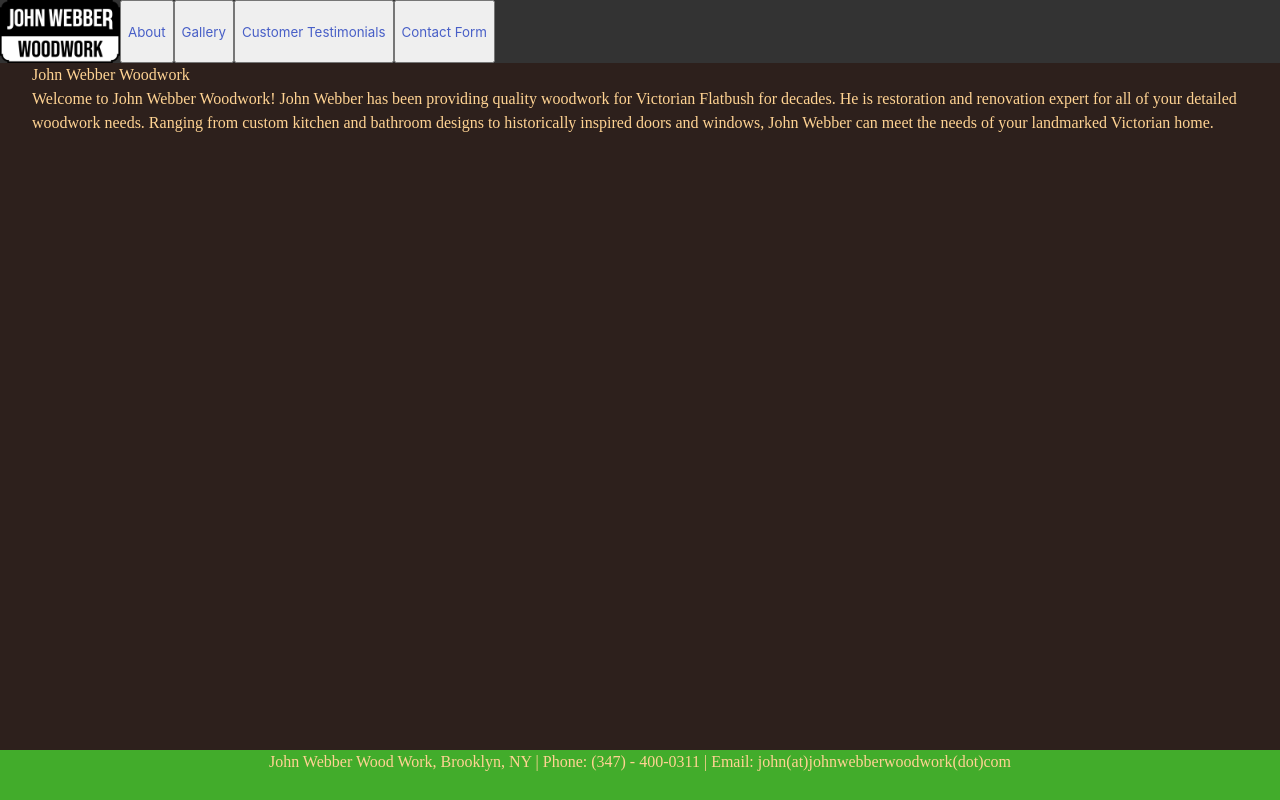
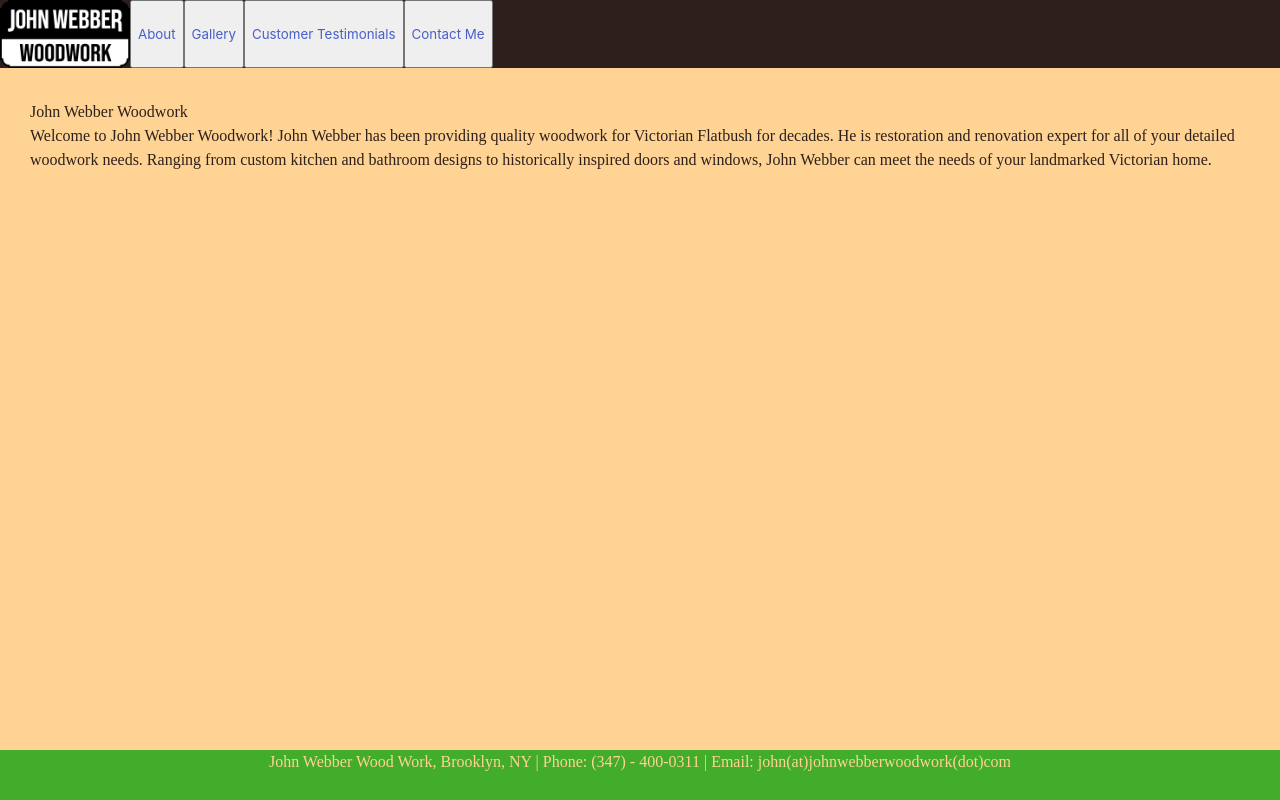
Before and after one commit to elizlotto/webberwoodwork, a React (Create React App) app in the folder client/: page /#/ in a window 1280 px wide. Built offline with nearby package versions, Linux system fonts and the light colour scheme; a web font is replaced by a local one.

Commit message:
body div styling

```diff
--- a/client/src/components/NavigationBar.css
+++ b/client/src/components/NavigationBar.css
@@ -1,3 +1,5 @@
 #navbar {
-    background-color: #333;
+    width: 100%;
+    position: fixed;
+    background-color: #2D201C;
 }
--- a/client/src/components/NavigationBar.jsx
+++ b/client/src/components/NavigationBar.jsx
@@ -11,7 +11,7 @@
           <img
             class="logo"
             src={JwwLogo}
-            width="120"
+            width="130"
             alt="John Webber Woodwork Logo, click for Home"
           ></img>
         </Link>
@@ -27,7 +27,7 @@
           <Link to="/testimonials">Customer Testimonials</Link>
         </button>
         <button>
-          <Link to="/contact">Contact Form</Link>
+          <Link to="/contact">Contact Me</Link>
         </button>
       </div>
     </nav>
--- a/client/src/components/style.css
+++ b/client/src/components/style.css
@@ -1,13 +1,17 @@
 /* css for the main react divs  */
 .body-div{
-  width:95%;
+  padding-left: 30px;
+  padding-right: 30px;
+  background-color:#FFD393;
+  padding-top: 100px;
+  width:100%;
   margin: auto;
 
 }
 
 /* css for the main html tag in app.js */
 main {
-  color: #FFD393;
-  background-color: #2D201C;
+  background-color: #FFD393;
+  color: #2D201C;
   height: 100%;
 }
--- a/client/src/index.scss
+++ b/client/src/index.scss
@@ -4,6 +4,5 @@
   font-family: 'Baloo Tamma 2';
   margin: 0;
   padding: 0;
-  background: green;
-  background-image: linear-gradient(to bottom right, #f5f5f5b9, #dbdbdbb9);
+  background:#FFD393;
 }
```
